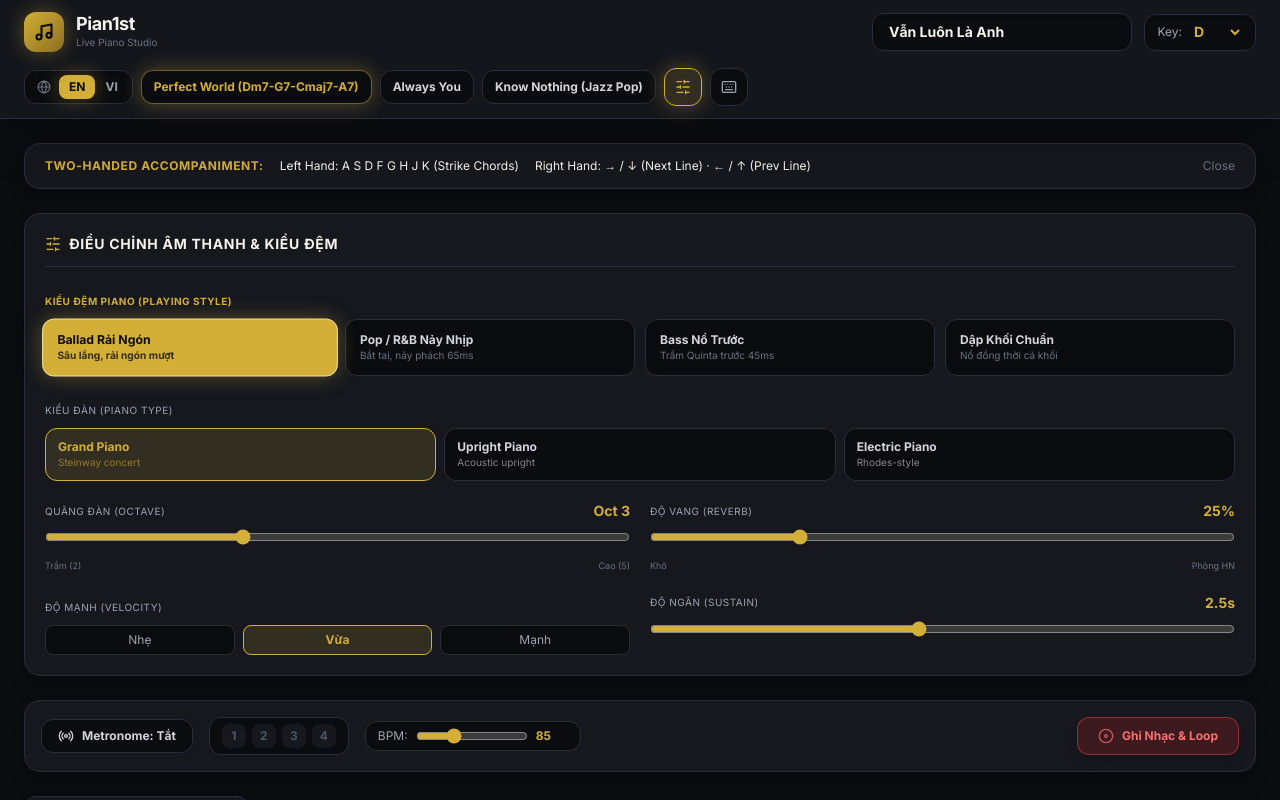
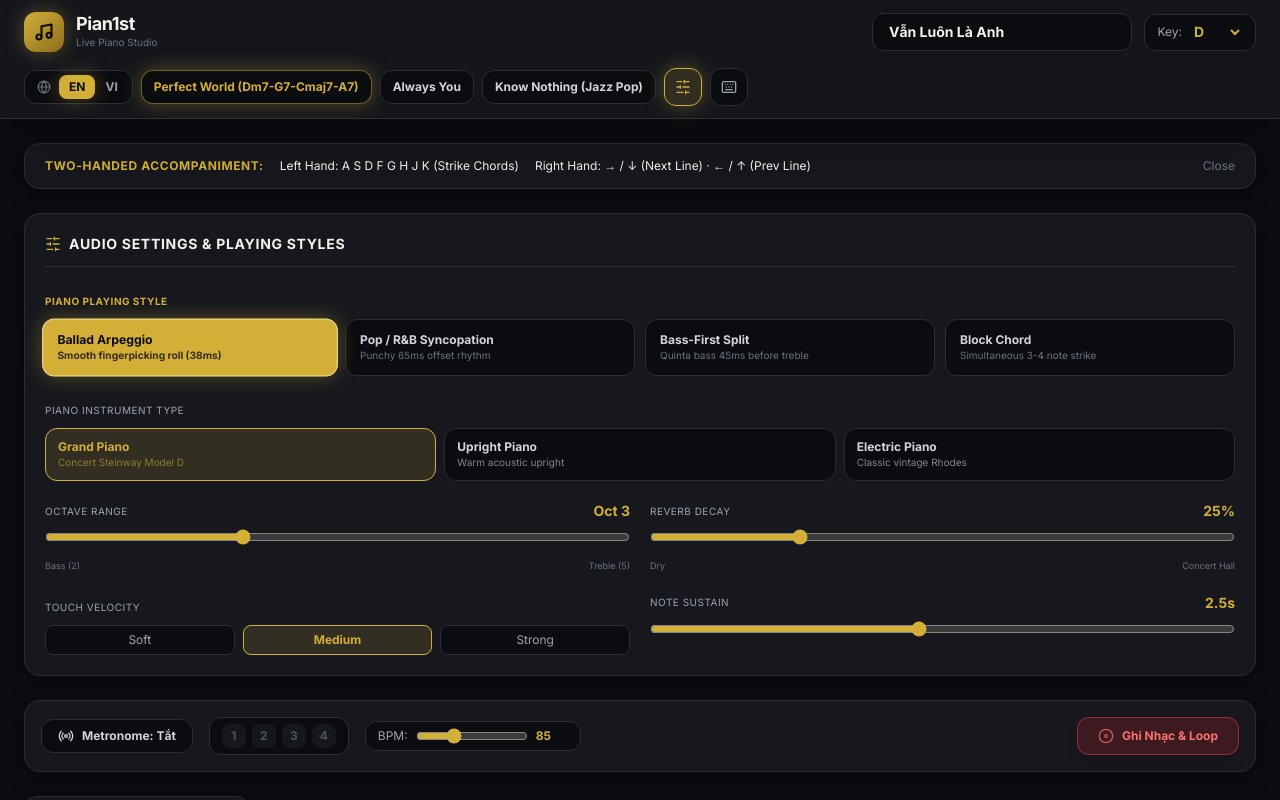
Before and after one commit to tuwang2301/pian1st, a Next.js app: page / in a window 1280 px wide. Both pictures are taken after a click on the button 682 px from the left and 87 px from the top of the page. Shown: the top 800 px of the page. Built offline with nearby package versions, Linux system fonts and the light colour scheme.

Commit message:
style(ui): polish AudioControls component with bilingual support

```diff
--- a/components/audio/AudioControls.tsx
+++ b/components/audio/AudioControls.tsx
@@ -3,73 +3,83 @@
 import React from 'react';
 import { usePadStore } from '../../store/usePadStore';
 import { AudioSettings } from '../../lib/audio/padEngine';
-import { SlidersHorizontal, Music } from 'lucide-react';
+import { translations } from '../../lib/i18n/translations';
+import { SlidersHorizontal } from 'lucide-react';
 
-const PIANO_TYPES: { value: AudioSettings['pianoType']; label: string; desc: string }[] = [
-  { value: 'grand', label: 'Grand Piano', desc: 'Steinway concert' },
-  { value: 'upright', label: 'Upright Piano', desc: 'Acoustic upright' },
-  { value: 'electric', label: 'Electric Piano', desc: 'Rhodes-style' },
+export const AudioControls: React.FC = () => {
+  const { audioSettings, updateAudioSettings, language } = usePadStore();
+  const t = translations[language];
+
+  const playingStyleOptions: { value: AudioSettings['playingStyle']; key: 'arpeggio' | 'pop' | 'bassFirst' | 'block' }[] = [
+    { value: 'arpeggio', key: 'arpeggio' },
+    { value: 'pop', key: 'pop' },
+    { value: 'bassFirst', key: 'bassFirst' },
+    { value: 'block', key: 'block' },
   ];
 
-const PLAYING_STYLES: { value: AudioSettings['playingStyle']; label: string; desc: string }[] = [
-  { value: 'arpeggio', label: 'Ballad Rải Ngón', desc: 'Sâu lắng, rải ngón mượt' },
-  { value: 'pop', label: 'Pop / R&B Nảy Nhịp', desc: 'Bắt tai, nảy phách 65ms' },
-  { value: 'bassFirst', label: 'Bass Nổ Trước', desc: 'Trầm Quinta trước 45ms' },
-  { value: 'block', label: 'Dập Khối Chuẩn', desc: 'Nổ đồng thời cả khối' },
+  const pianoTypeOptions: { value: AudioSettings['pianoType']; key: 'grand' | 'upright' | 'electric' }[] = [
+    { value: 'grand', key: 'grand' },
+    { value: 'upright', key: 'upright' },
+    { value: 'electric', key: 'electric' },
   ];
-
-export const AudioControls: React.FC = () => {
-  const { audioSettings, updateAudioSettings } = usePadStore();
 
   return (
     <div className="w-full bg-[#16181E] border border-[#2B2E38] rounded-2xl p-5 shadow-xl space-y-5">
       {/* Header */}
       <div className="flex items-center gap-2 border-b border-[#2B2E38] pb-3">
         <SlidersHorizontal className="w-4 h-4 text-[#D4AF37]" />
-        <h3 className="text-sm font-mono font-bold text-[#F5F2EB] uppercase tracking-wider">Điều Chỉnh Âm Thanh & Kiểu Đệm</h3>
+        <h3 className="text-sm font-mono font-bold text-[#F5F2EB] uppercase tracking-wider">{t.audioTitle}</h3>
       </div>
 
       {/* Playing Style Switcher */}
       <div className="space-y-2">
-        <label className="text-[10px] font-mono font-bold text-[#D4AF37] uppercase tracking-wider">Kiểu Đệm Piano (Playing Style)</label>
+        <label className="text-[10px] font-mono font-bold text-[#D4AF37] uppercase tracking-wider">{t.playingStyleLabel}</label>
         <div className="grid grid-cols-2 sm:grid-cols-4 gap-2.5">
-          {PLAYING_STYLES.map(s => (
+          {playingStyleOptions.map(s => {
+            const item = t.playingStyles[s.key];
+            const isSelected = audioSettings.playingStyle === s.value;
+            return (
               <button
                 key={s.value}
                 onClick={() => updateAudioSettings({ playingStyle: s.value })}
                 className={`py-3 px-3.5 rounded-xl border text-left transition-all ${
-                audioSettings.playingStyle === s.value
+                  isSelected
                     ? 'bg-[#D4AF37] border-[#F3E197] text-[#0B0C10] font-bold shadow-brass-glow scale-[1.02]'
                     : 'bg-[#0B0C10] border-[#2B2E38] text-gray-300 hover:border-gray-500'
                 }`}
               >
-              <p className="font-mono font-bold text-xs">{s.label}</p>
-              <p className={`font-mono text-[10px] ${audioSettings.playingStyle === s.value ? 'text-[#0B0C10]/80' : 'text-gray-500'}`}>
-                {s.desc}
+                <p className="font-mono font-bold text-xs">{item.label}</p>
+                <p className={`font-mono text-[10px] ${isSelected ? 'text-[#0B0C10]/80' : 'text-gray-500'}`}>
+                  {item.desc}
                 </p>
               </button>
-          ))}
+            );
+          })}
         </div>
       </div>
 
       {/* Piano Type */}
       <div className="space-y-2">
-        <label className="text-[10px] font-mono text-gray-400 uppercase tracking-wider">Kiểu Đàn (Piano Type)</label>
+        <label className="text-[10px] font-mono text-gray-400 uppercase tracking-wider">{t.pianoTypeLabel}</label>
         <div className="grid grid-cols-3 gap-2">
-          {PIANO_TYPES.map(p => (
+          {pianoTypeOptions.map(p => {
+            const item = t.pianoTypes[p.key];
+            const isSelected = audioSettings.pianoType === p.value;
+            return (
               <button
                 key={p.value}
                 onClick={() => updateAudioSettings({ pianoType: p.value })}
                 className={`py-2.5 px-3 rounded-xl border text-left transition-all ${
-                audioSettings.pianoType === p.value
+                  isSelected
                     ? 'bg-[#D4AF37]/15 border-[#D4AF37] text-[#D4AF37]'
                     : 'bg-[#0B0C10] border-[#2B2E38] text-gray-300 hover:border-gray-600'
                 }`}
               >
-              <p className="font-mono font-bold text-xs">{p.label}</p>
-              <p className="font-mono text-[10px] opacity-60">{p.desc}</p>
+                <p className="font-mono font-bold text-xs">{item.label}</p>
+                <p className="font-mono text-[10px] opacity-60">{item.desc}</p>
               </button>
-          ))}
+            );
+          })}
         </div>
       </div>
 
@@ -78,7 +88,7 @@ export const AudioControls: React.FC = () => {
         {/* Octave */}
         <div className="space-y-2">
           <div className="flex items-center justify-between">
-            <label className="text-[10px] font-mono text-gray-400 uppercase tracking-wider">Quãng Đàn (Octave)</label>
+            <label className="text-[10px] font-mono text-gray-400 uppercase tracking-wider">{t.octaveLabel}</label>
             <span className="font-mono text-sm font-bold text-[#D4AF37]">Oct {audioSettings.octave}</span>
           </div>
           <input
@@ -91,15 +101,15 @@ export const AudioControls: React.FC = () => {
             className="w-full accent-[#D4AF37] cursor-pointer"
           />
           <div className="flex justify-between text-[9px] font-mono text-gray-500">
-            <span>Trầm (2)</span>
-            <span>Cao (5)</span>
+            <span>{t.octaveLow}</span>
+            <span>{t.octaveHigh}</span>
           </div>
         </div>
 
         {/* Reverb */}
         <div className="space-y-2">
           <div className="flex items-center justify-between">
-            <label className="text-[10px] font-mono text-gray-400 uppercase tracking-wider">Độ Vang (Reverb)</label>
+            <label className="text-[10px] font-mono text-gray-400 uppercase tracking-wider">{t.reverbLabel}</label>
             <span className="font-mono text-sm font-bold text-[#D4AF37]">{Math.round(audioSettings.reverb * 100)}%</span>
           </div>
           <input
@@ -112,8 +122,8 @@ export const AudioControls: React.FC = () => {
             className="w-full accent-[#D4AF37] cursor-pointer"
           />
           <div className="flex justify-between text-[9px] font-mono text-gray-500">
-            <span>Khô</span>
-            <span>Phòng HN</span>
+            <span>{t.reverbDry}</span>
+            <span>{t.reverbHall}</span>
           </div>
         </div>
       </div>
@@ -122,7 +132,7 @@ export const AudioControls: React.FC = () => {
       <div className="grid grid-cols-2 gap-5">
         {/* Velocity */}
         <div className="space-y-2">
-          <label className="text-[10px] font-mono text-gray-400 uppercase tracking-wider">Độ Mạnh (Velocity)</label>
+          <label className="text-[10px] font-mono text-gray-400 uppercase tracking-wider">{t.velocityLabel}</label>
           <div className="flex gap-2">
             {(['soft', 'medium', 'strong'] as const).map(v => (
               <button
@@ -134,7 +144,7 @@ export const AudioControls: React.FC = () => {
                     : 'bg-[#0B0C10] border-[#2B2E38] text-gray-400 hover:border-gray-600'
                 }`}
               >
-                {v === 'soft' ? 'Nhẹ' : v === 'medium' ? 'Vừa' : 'Mạnh'}
+                {v === 'soft' ? t.velocitySoft : v === 'medium' ? t.velocityMedium : t.velocityStrong}
               </button>
             ))}
           </div>
@@ -143,7 +153,7 @@ export const AudioControls: React.FC = () => {
         {/* Sustain */}
         <div className="space-y-2">
           <div className="flex items-center justify-between">
-            <label className="text-[10px] font-mono text-gray-400 uppercase tracking-wider">Độ Ngân (Sustain)</label>
+            <label className="text-[10px] font-mono text-gray-400 uppercase tracking-wider">{t.sustainLabel}</label>
             <span className="font-mono text-sm font-bold text-[#D4AF37]">{audioSettings.sustain.toFixed(1)}s</span>
           </div>
           <input
```
Lines whose indentation alone changed are shown as unchanged.
